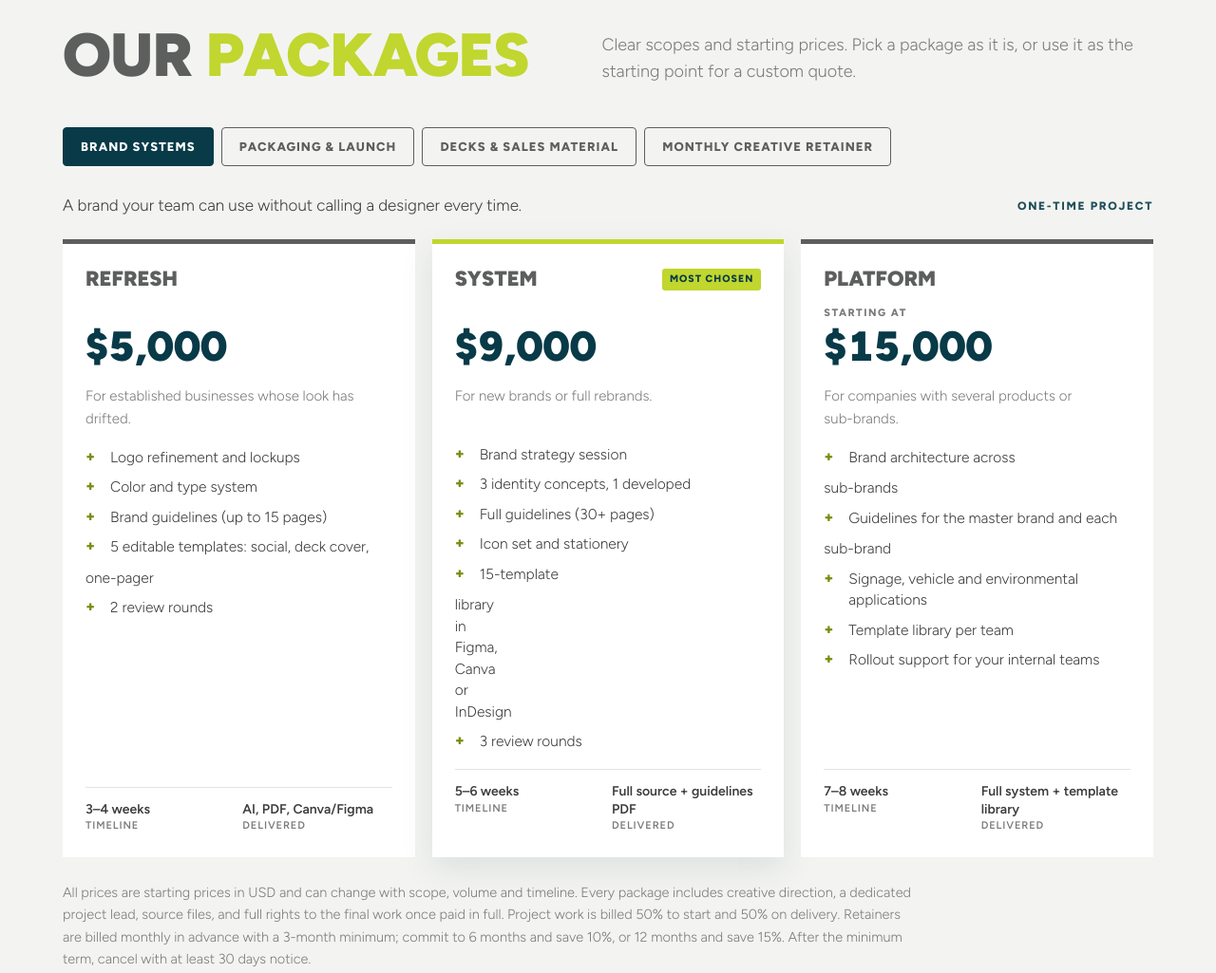
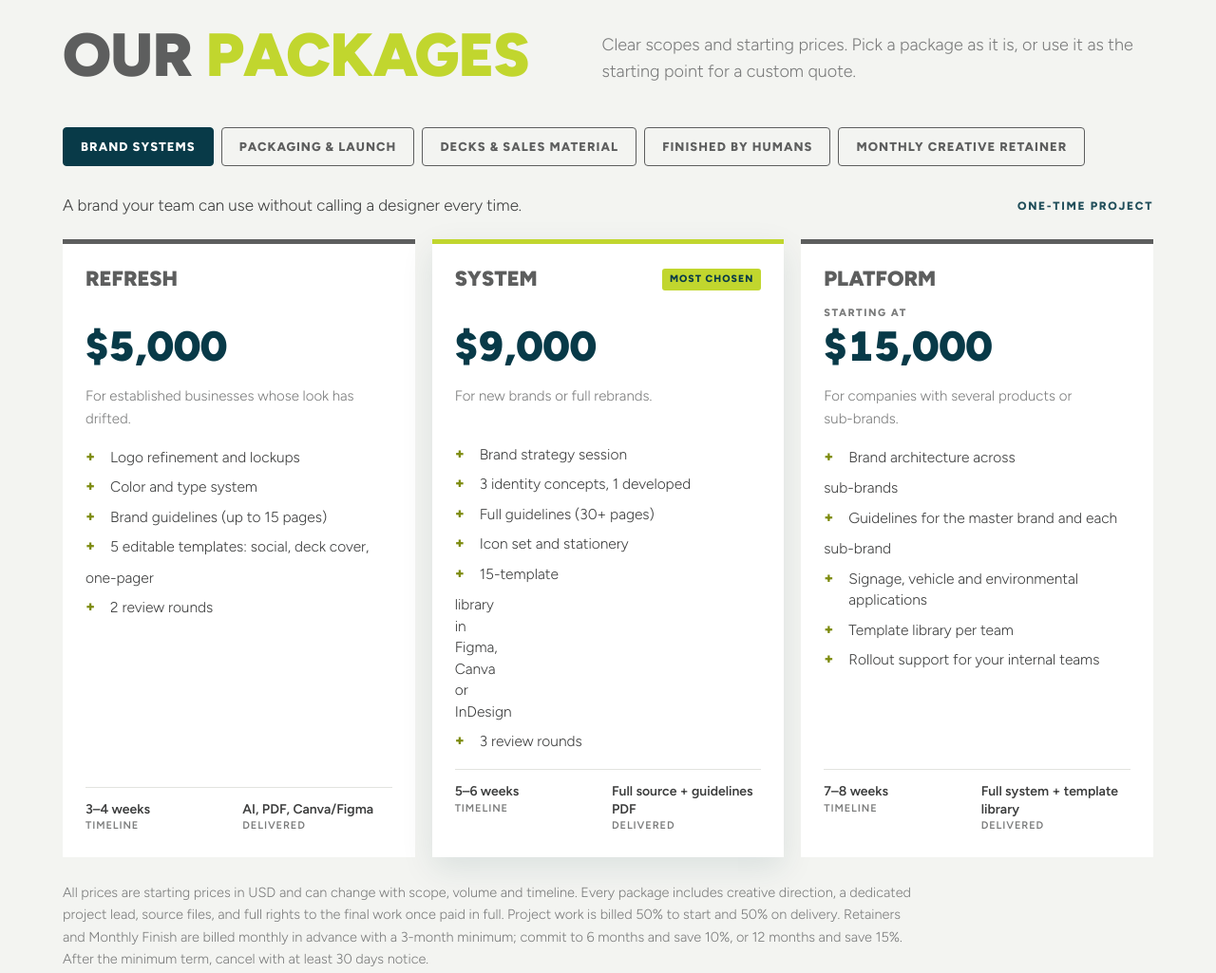
Before and after one commit to vanessotaflores/hookbridge-site, a plain HTML site: page index.html in a window 1280 px wide. Shown: the part 4760-5785 px from the top of the page at 95% size. Drawn offline with Linux system fonts and the light colour scheme.

Commit message:
Add Finished by Humans packages

```diff
--- a/index.html
+++ b/index.html
@@ -385,7 +385,7 @@ footer a{color:#fff}
       </div>
       <div class="tabs" role="tablist" aria-label="Package categories" id="tabs"></div>
       <div id="panel" role="tabpanel" aria-live="polite"></div>
-      <p class="fine">All prices are starting prices in USD and can change with scope, volume and timeline. Every package includes creative direction, a dedicated project lead, source files, and full rights to the final work once paid in full. Project work is billed 50% to start and 50% on delivery. Retainers are billed monthly in advance with a 3-month minimum; commit to 6 months and save 10%, or 12 months and save 15%. After the minimum term, cancel with at least 30 days notice.</p>
+      <p class="fine">All prices are starting prices in USD and can change with scope, volume and timeline. Every package includes creative direction, a dedicated project lead, source files, and full rights to the final work once paid in full. Project work is billed 50% to start and 50% on delivery. Retainers and Monthly Finish are billed monthly in advance with a 3-month minimum; commit to 6 months and save 10%, or 12 months and save 15%. After the minimum term, cancel with at least 30 days notice.</p>
     </div>
   </section>
 
@@ -415,6 +415,7 @@ footer a{color:#fff}
           <div><dt>A living brand brief</dt><dd>Each client gets a brand-context brief we keep up to date, so every asset starts from your real voice, rules and audience.</dd></div>
           <div><dt>Tools we use daily</dt><dd>Claude and Adobe Firefly / Generative Fill, alongside Adobe Creative Cloud, Figma and Canva.</dd></div>
           <div><dt>Human review on everything</dt><dd>Type, hierarchy, detail and brand fit are checked by a person before anything reaches you.</dd></div>
+          <div><dt>Finished by Humans</dt><dd>Already making content with AI? Send it to us and we polish it until it looks like your brand, not like a prompt. <a href="#packages" style="color:var(--lime)">See the packages</a>.</dd></div>
         </dl>
       </div>
     </div>
@@ -508,6 +509,19 @@ const CATS = [
         items:["Annual, impact or metrics report, or a white paper","Data visualization system","Template library in Figma, Canva, InDesign or PowerPoint","Team handoff session"],
         time:"4–8 weeks", files:"Report + template library" }
     ]},
+  { id:"finished", label:"Finished by Humans", billing:"Per batch",
+    intro:"Made it with AI? We make it on-brand. Send us what you generated and we fix the type, layout, color and details, then deliver files ready for web and print.",
+    tiers:[
+      { name:"Quick Fix", price:"$750", for:"A few AI pieces that need a professional finish.",
+        items:["Up to 5 pieces: social posts, ads, slides or flyers","Type, layout and color brought back to your brand","Cleanup of AI artifacts: garbled text, hands, edges, odd details","1 review round"],
+        time:"2–3 business days", files:"Web and print-ready" },
+      { name:"Batch", price:"$1,950", pick:true, for:"A campaign or deck your team drafted with AI.",
+        items:["Up to 15 pieces","Everything in Quick Fix","Brand check against your guidelines","Each piece resized to 3 formats","2 review rounds"],
+        time:"5–7 business days", files:"Source files + exports" },
+      { name:"Monthly Finish", price:"$3,500", per:"/ month", base:3500, for:"Your team keeps generating, we keep it on-brand.",
+        items:["Up to 30 pieces a month","Everything in Batch","Priority queue","A short monthly note on what to fix in your prompts"],
+        time:"3-month minimum", files:"Source files monthly" }
+    ]},
   { id:"retainer", label:"Monthly Creative Retainer", billing:"Billed monthly", monthly:true,
     intro:"A senior creative team on call for the work that never stops.",
     tiers:[
@@ -552,21 +566,21 @@ function esc(s){return s.replace(/&/g,"&amp;").replace(/</g,"&lt;")}
 function render(id){
   const c = CATS.find(x=>x.id===id) || CATS[0];
   [...tabs.children].forEach(b=>b.setAttribute("aria-selected", b.dataset.id===c.id));
-  const termUI = c.monthly ? `<div class="term" role="group" aria-label="Commitment">${[3,6,12].map(m=>`<button type="button" data-term="${m}" aria-pressed="${m===TERM}">${m} months${OFF[m]?`<small>−${OFF[m]*100}%</small>`:""}</button>`).join("")}</div>` : `<span class="billing">${esc(c.billing)}</span>`;
+  const termUI = (c.monthly||c.tiers.some(t=>t.base)) ? `<div class="term" role="group" aria-label="Commitment">${[3,6,12].map(m=>`<button type="button" data-term="${m}" aria-pressed="${m===TERM}">${m} months${OFF[m]?`<small>−${OFF[m]*100}%</small>`:""}</button>`).join("")}</div>` : `<span class="billing">${esc(c.billing)}</span>`;
   panel.innerHTML = `
     <div class="cat-intro"><p>${esc(c.intro)}</p>${termUI}</div>
     <div class="tiers">${c.tiers.map(t=>{
-      const off = c.monthly ? OFF[TERM] : 0;
-      const price = c.monthly ? usd(t.base*(1-off)) : t.price;
-      const save = c.monthly && off ? `Save ${usd(t.base*off*TERM)} over ${TERM} months` : (c.monthly ? "3-month minimum" : "");
+      const mo = c.monthly || !!t.base; const off = mo ? OFF[TERM] : 0;
+      const price = mo ? usd(t.base*(1-off)) : t.price;
+      const save = mo && off ? `Save ${usd(t.base*off*TERM)} over ${TERM} months` : (mo ? "3-month minimum" : "");
       return `
       <article class="tier${t.pick?" pick":""}">
         <div class="name"><h3>${esc(t.name)}</h3>${t.pick?'<span class="badge">Most chosen</span>':""}</div>
-        <div class="price"><span class="from">${t.from?"Starting at":""}</span>${price}${c.monthly?'<span class="per">/ month</span>':""}${off?`<span class="was">${t.price}</span>`:""}</div>
-        ${c.monthly?`<p class="save">${save}</p>`:""}
+        <div class="price"><span class="from">${t.from?"Starting at":""}</span>${price}${c.monthly?'<span class="per">/ month</span>':(t.per?'<span class="per">'+t.per+'</span>':"")}${off?`<span class="was">${t.price}</span>`:""}</div>
+        ${(c.monthly||c.tiers.some(x=>x.base))?`<p class="save">${save}</p>`:""}
         <p class="for">${esc(t.for)}</p>
         <ul>${t.items.map(i=>`<li>${esc(i)}</li>`).join("")}</ul>
-        <div class="meta"><div><b>${c.monthly?TERM+" months":esc(t.time)}</b>${c.monthly?"Term":"Timeline"}</div><div><b>${esc(t.files)}</b>Delivered</div></div>
+        <div class="meta"><div><b>${mo?TERM+" months":esc(t.time)}</b>${mo?"Term":"Timeline"}</div><div><b>${esc(t.files)}</b>Delivered</div></div>
       </article>`}).join("")}
     </div>`;
   panel.querySelectorAll("[data-term]").forEach(b=>b.addEventListener("click",()=>{TERM=+b.dataset.term;render(c.id)}));
```
